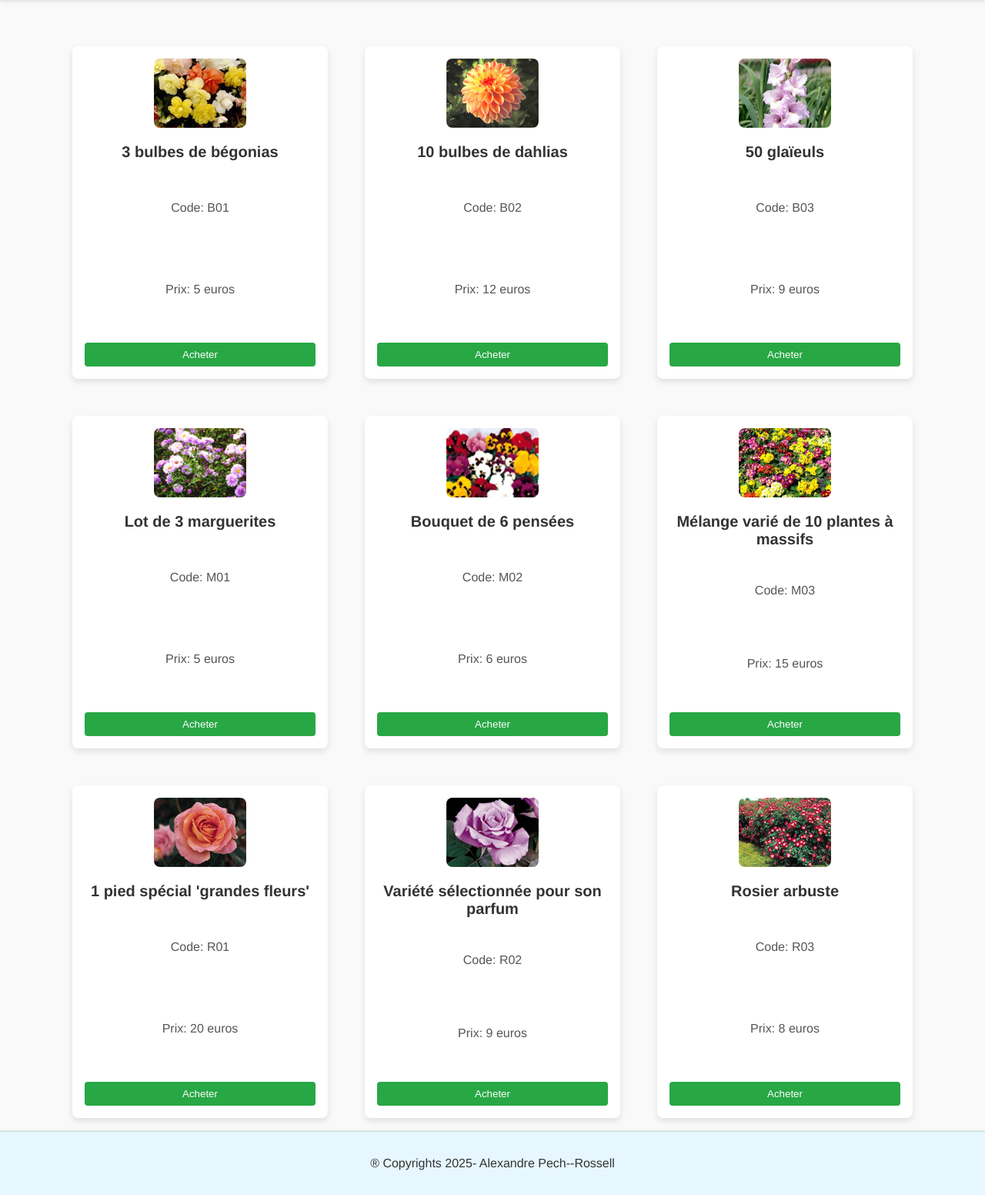
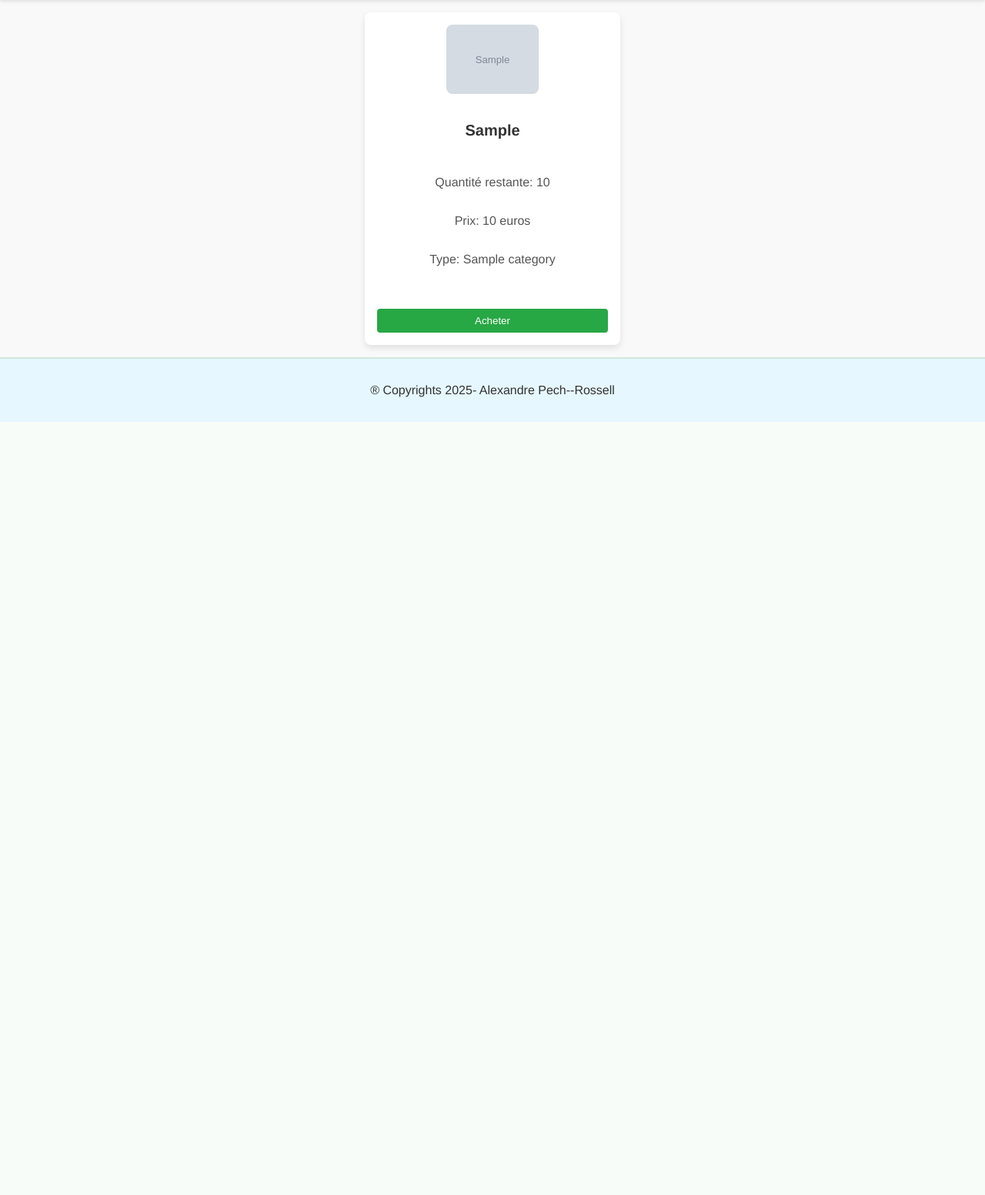
Before and after one commit to alexph45/projet_lafleur_remake, a PHP site: page /nos_produits.php in a window 1280 px wide. Shown: the part 251-1803 px from the top of the page at 77% size. After the commit the page ends 799 px from the top, so only its background shows below. Run offline with PHP 8.4, Linux system fonts and the light colour scheme; tables that the repository leaves empty hold one stand-in row (values such as "Sample post"); grey boxes marked "Sample" are stand-in pictures.

Commit message:
ajout de l'affichage dynamique des plantes

```diff
--- a/css/style.css
+++ b/css/style.css
@@ -114,6 +114,15 @@ footer {
 .card-button:hover {
   background-color: #218838;
 }
+/* Style pour limiter la taille des images dans les cartes */
+.card img {
+  width: 120px;   /* Largeur de l'image */
+  height: 90px;   /* Hauteur de l'image */
+  object-fit: cover;  /* Permet de couvrir l'espace sans déformer l'image */
+  border-radius: 8px; /* Coins arrondis pour les images */
+  margin-bottom: 1rem; /* Espacement sous l'image */
+}
+
 
 /* Centrer une image */
 img {
--- a/nos_produits.php
+++ b/nos_produits.php
@@ -1,12 +1,26 @@
 <?php
 session_start();
 require_once 'php/connect.php';
+
+// Récupérer les produits de toute les catégories
+try {
+    $stmt = $pdo->prepare('SELECT * FROM produits');
+    $stmt->execute();
+    $produits_tous = $stmt->fetchAll(PDO::FETCH_ASSOC);
+
+    // Récupérer le nom des catégories
+    $cat_stmt = $pdo->prepare('SELECT nom_categorie FROM categories');
+    $cat_stmt->execute();
+    $categorie = $cat_stmt->fetch(PDO::FETCH_ASSOC);
+} catch (PDOException $e) {
+    die("Erreur lors de la récupération des produits ou des catégories : " . $e->getMessage());
+}
 ?>
 <!DOCTYPE HTML>
 <html>
 <head>
     <meta charset="UTF-8">
-    <title>Nos produits</title>
+    <title>Nos Produits</title>
     <link rel="stylesheet" href="css/style.css">
     <link rel="icon" type="image/gif" href="images/icons8-fleur-16.ico" />
 </head>
@@ -35,74 +49,20 @@ require_once 'php/connect.php';
     <a href="Rosiers.php">Rosiers</a>
     <a href="plante_a_massif.php">Plantes à massif</a>
 </nav>
-    <br><br>
 <main>
     <div class="card-container">
-            <!-- Carte pour 3 bulbes de bégonias -->
+        <?php foreach ($produits_tous as $produit): ?>
             <div class="card">
-                <img src="images/bulbes_begonia.jpg" alt="3 bulbes de bégonias">
-                <h3 class="card-title">3 bulbes de bégonias</h3>
-                <p class="card-content">Code: B01</p>
-                <p class="card-content">Prix: 5 euros</p>
+                <img src="images/<?= htmlspecialchars($produit['image']) ?>" alt="<?= htmlspecialchars($produit['Libelle']) ?>" class="product-image">
+                <h3 class="card-title"><?= htmlspecialchars($produit['Libelle']) ?></h3>
+                    <div class="card-content">
+                        <p>Quantité restante: <?= htmlspecialchars($produit['quantite']) ?></p>
+                        <p>Prix: <?= htmlspecialchars($produit['prix']) ?> euros</p>
+                        <p>Type: <?= htmlspecialchars($categorie['nom_categorie']) ?></p> <!-- Affiche le nom de la catégorie -->
+                    </div>
                 <button class="card-button">Acheter</button>
             </div>
-            <!-- Répétez pour chaque produit -->
-            <div class="card">
-                <img src="images/bulbes_dahlia.jpg" alt="10 bulbes de dahlias">
-                <h3 class="card-title">10 bulbes de dahlias</h3>
-                <p class="card-content">Code: B02</p>
-                <p class="card-content">Prix: 12 euros</p>
-                <button class="card-button">Acheter</button>
-            </div>
-            <div class="card">
-                <img src="images/bulbes_glaieul.jpg" alt="50 glaïeuls">
-                <h3 class="card-title">50 glaïeuls</h3>
-                <p class="card-content">Code: B03</p>
-                <p class="card-content">Prix: 9 euros</p>
-                <button class="card-button">Acheter</button>
-            </div>
-            <div class="card">
-                <img src="images/massif_marguerite.jpg" alt="Lot de 3 marguerites">
-                <h3 class="card-title">Lot de 3 marguerites</h3>
-                <p class="card-content">Code: M01</p>
-                <p class="card-content">Prix: 5 euros</p>
-                <button class="card-button">Acheter</button>
-            </div>
-            <div class="card">
-                <img src="images/massif_pensee.jpg" alt="Bouquet de 6 pensées">
-                <h3 class="card-title">Bouquet de 6 pensées</h3>
-                <p class="card-content">Code: M02</p>
-                <p class="card-content">Prix: 6 euros</p>
-                <button class="card-button">Acheter</button>
-            </div>
-            <div class="card">
-                <img src="images/massif_melange.jpg" alt="Mélange varié de 10 plantes à massifs">
-                <h3 class="card-title">Mélange varié de 10 plantes à massifs</h3>
-                <p class="card-content">Code: M03</p>
-                <p class="card-content">Prix: 15 euros</p>
-                <button class="card-button">Acheter</button>
-            </div>
-            <div class="card">
-                <img src="images/rosiers_gdefleur.jpg" alt="1 pied spécial 'grandes fleurs'">
-                <h3 class="card-title">1 pied spécial 'grandes fleurs'</h3>
-                <p class="card-content">Code: R01</p>
-                <p class="card-content">Prix: 20 euros</p>
-                <button class="card-button">Acheter</button>
-            </div>
-            <div class="card">
-                <img src="images/rosiers_parfum.jpg" alt="Variété sélectionnée pour son parfum">
-                <h3 class="card-title">Variété sélectionnée pour son parfum</h3>
-                <p class="card-content">Code: R02</p>
-                <p class="card-content">Prix: 9 euros</p>
-                <button class="card-button">Acheter</button>
-            </div>
-            <div class="card">
-                <img src="images/rosiers_arbuste.jpg" alt="Rosier arbuste">
-                <h3 class="card-title">Rosier arbuste</h3>
-                <p class="card-content">Code: R03</p>
-                <p class="card-content">Prix: 8 euros</p>
-                <button class="card-button">Acheter</button>
-            </div>
+        <?php endforeach; ?>
     </div>
 </main>
 <footer>
```
Also changed, not shown: Bulbes.php (+21 -25 lines), Rosiers.php (+21 -25 lines), backend/ajout_produits.php (+29 -23 lines), backend/modifier_produits.php (+27 -8 lines), css/ajout_produit.css (+17 -0 lines), plante_a_massif.php (+22 -26 lines), sql/categories.sql (added, +49 -0 lines), images/ffss-logo.png (added), images/rose_bleu.jpg (added). Lines whose indentation alone changed are shown as unchanged.
